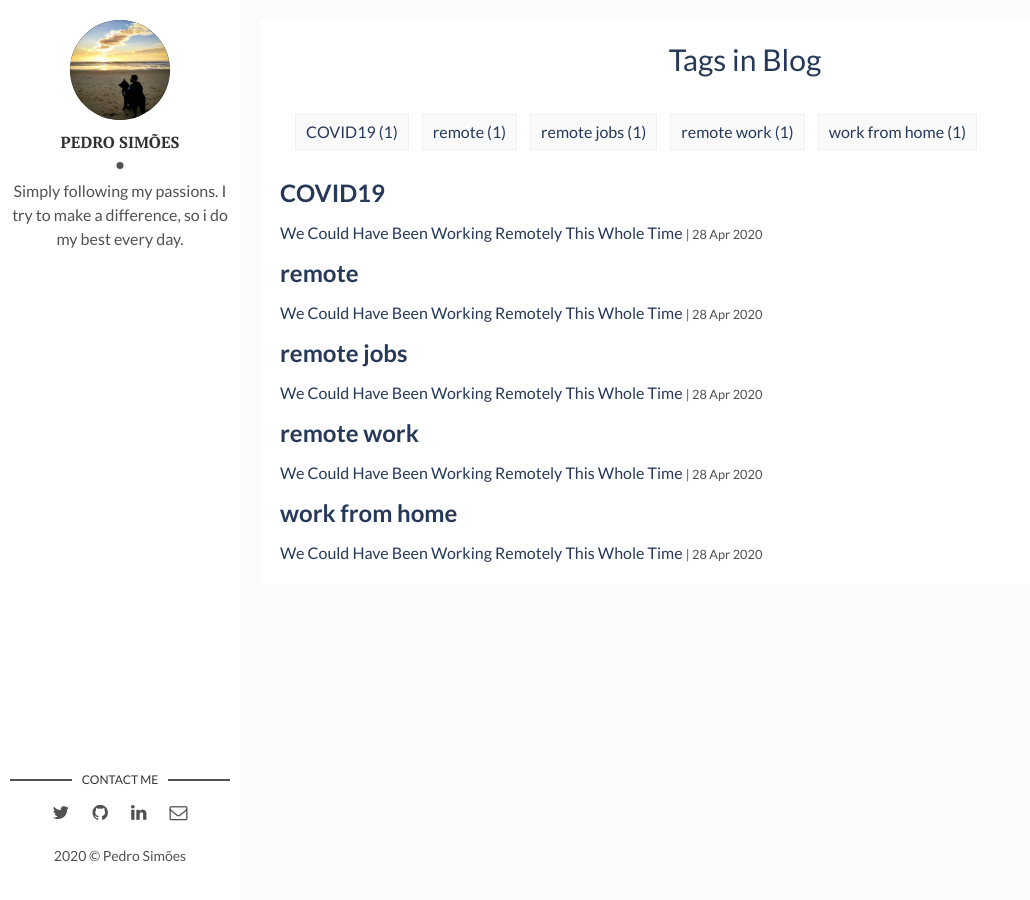
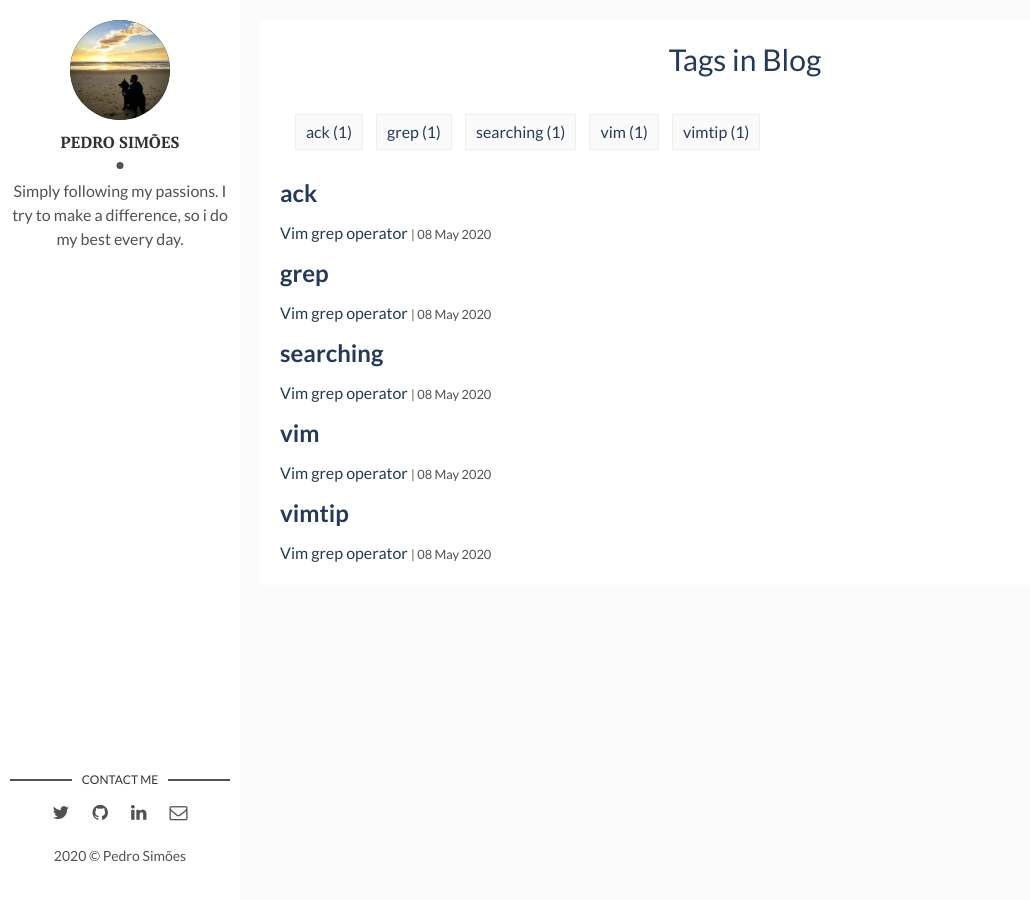
Before and after one commit to psimoesSsimoes/seomis.github.io, a Jekyll site: the page built from tags.html, in a window 1280 px wide. Shown: the whole page, without its empty margins (0-1030 px from the left). Built offline with Jekyll 4.4.1, drawn with Linux system fonts in a browser that asks for light colours.

Commit message:
Update 2020-04-29-we-could-have-been-working-remotely-this-whole-time.markdown

```diff
--- a/_posts/2020-04-29-we-could-have-been-working-remotely-this-whole-time.markdown
+++ b/_posts/2020-04-29-we-could-have-been-working-remotely-this-whole-time.markdown
@@ -1,12 +1,12 @@
 ---
 layout: post
-title: We Could Have Been Working Remotely This Whole Time
-date: 2020-04-29 01:00:00 +0300
-description: Is it time to fight for remote work & greater flexibilty as a worker's right? # Add post description (optional)
-img: remote-work-covid.jpeg # Add image post (optional)
-tags: [remote, remote work, remote jobs, work from home, COVID19] # add tag
+title: Vim grep operator
+date: 2020-05-09 01:00:00 +0300
+description: Search for current word in multiple files # Add post description (optional)
+img: vimgrep.gif # Add image post (optional)
+tags: [vim, ack, grep, searching, vimtip] # add tag
 ---
-How would your life change if you had a few extra hours each day to focus on your personal goals and wellbeing? What if you were able to manage your own schedule rather than being pigeonholed into working from 9 to 5?
+How would your ljjife change if you had a few extra hours each day to focus on your personal goals and wellbeing? What if you were able to manage your own schedule rather than being pigeonholed into working from 9 to 5?
 
 As the ability to work completely online has become more and more accessible, remote work advocates have been [asking](https://static1.squarespace.com/static/5a7cd54f80bd5eef27e9fe5b/t/5c13ad318a922d781ced24a5/1544793410946/SFM-Presentation-v3.pdf){:target="_blank"} workers and employers to consider these questions for the better part of this century.
 
```
